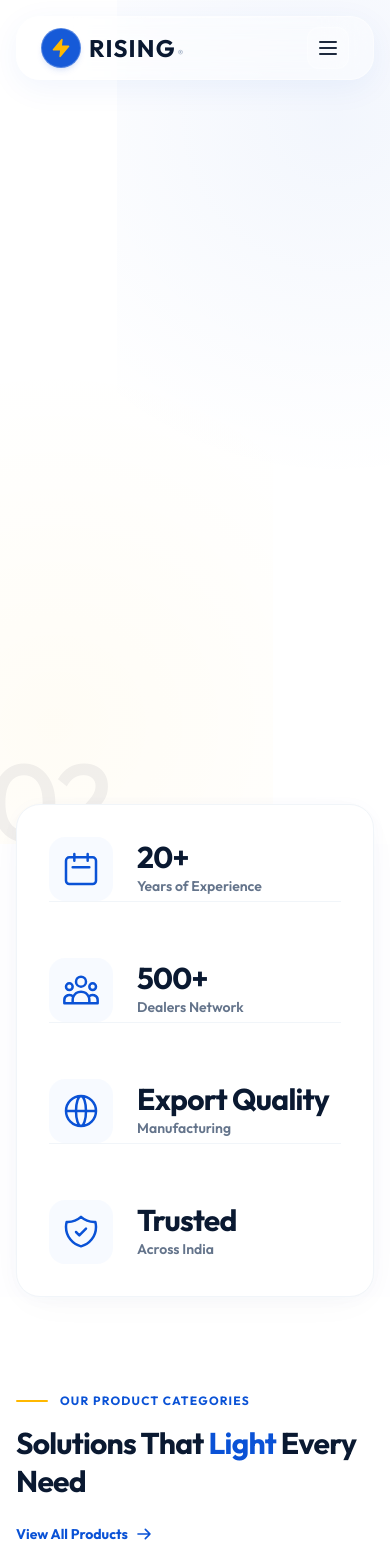
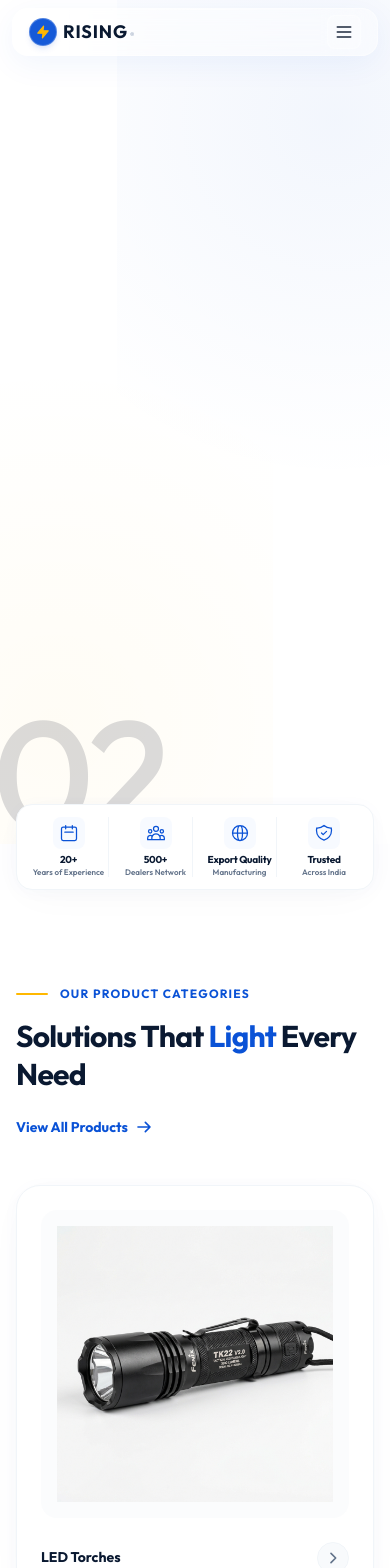
Before and after one commit to MintuSingh07/raising-ecommerce, a Next.js app: page / in a window 390 px wide. Shown: the top 1568 px of the page. Built offline with nearby package versions, Linux system fonts and the light colour scheme.

Commit message:
style: optimize Navbar layout and responsive icon sizing across components

```diff
--- a/src/components/Hero.tsx
+++ b/src/components/Hero.tsx
@@ -91,7 +91,7 @@ export default function Hero() {
 
   return (
     <section
-      className={`relative overflow-hidden w-full h-screen min-h-[500px] bg-white select-none ${
+      className={`relative overflow-hidden w-full h-screen h-[100dvh] min-h-[500px] bg-white select-none ${
         isDragging ? "cursor-grabbing" : "cursor-grab"
       }`}
       onTouchStart={handleTouchStart}
@@ -124,7 +124,7 @@ export default function Hero() {
             >
               {/* Aesthetic Large Number in Bottom Left Corner - Bleeding out of screen */}
               <div
-                className="absolute left-[-3vw] bottom-[-3vw] font-medium font-display text-[28vw] sm:text-[24vw] leading-none text-slate-900/6 tracking-tighter select-none"
+                className="absolute left-[-2vw] bottom-[-2vw] sm:left-[-3vw] sm:bottom-[-3vw] font-medium font-display text-[40vw] sm:text-[32vw] md:text-[28vw] lg:text-[24vw] leading-none text-slate-900/15 tracking-tighter select-none"
               >
                 0{index + 1}
               </div>
--- a/src/components/Navbar.tsx
+++ b/src/components/Navbar.tsx
@@ -7,27 +7,27 @@ export default function Navbar() {
   const [isOpen, setIsOpen] = useState(false);
 
   return (
-    <header className="fixed top-4 left-0 right-0 z-50 w-full px-4 sm:px-6 lg:px-8">
+    <header className="fixed top-2 sm:top-4 left-0 right-0 z-50 w-full px-3 sm:px-6 lg:px-8">
       {/* Liquid Glass Container */}
-      <div className="max-w-7xl mx-auto relative overflow-hidden bg-white/35 backdrop-blur-xl border border-white/40 shadow-[0_8px_32px_0_rgba(10,82,214,0.06)] rounded-3xl sm:rounded-full px-6 sm:px-8 h-16 flex justify-between items-center transition-all duration-300">
+      <div className="max-w-7xl mx-auto relative overflow-hidden bg-white/35 backdrop-blur-xl border border-white/40 shadow-[0_8px_32px_0_rgba(10,82,214,0.06)] rounded-2xl sm:rounded-full px-4 sm:px-8 h-12 sm:h-16 flex justify-between items-center transition-all duration-300">
         {/* Glass reflection highlight */}
         <div className="absolute top-0 inset-x-12 h-[1px] bg-gradient-to-r from-transparent via-white/60 to-transparent pointer-events-none" />
 
         {/* Logo */}
-        <Link href="/" className="flex items-center gap-2 group relative z-10">
-          <div className="relative w-10 h-10 rounded-full bg-primary/95 flex items-center justify-center shadow-md shadow-primary/10 border border-white/25 transition-transform duration-300 group-hover:scale-105">
+        <Link href="/" className="flex items-center gap-1.5 sm:gap-2 group relative z-10">
+          <div className="relative w-7 h-7 sm:w-10 sm:h-10 rounded-full bg-primary/95 flex items-center justify-center shadow-md shadow-primary/10 border border-white/25 transition-transform duration-300 group-hover:scale-105">
             <svg
               viewBox="0 0 24 24"
               fill="none"
               xmlns="http://www.w3.org/2000/svg"
-              className="w-5 h-5 text-accent fill-accent"
+              className="w-3.5 h-3.5 sm:w-5 sm:h-5 text-accent fill-accent"
             >
               <path d="M13 2L3 14H12L11 22L21 10H12L13 2Z" stroke="currentColor" strokeWidth="2" strokeLinecap="round" strokeLinejoin="round" />
             </svg>
           </div>
-          <span className="text-2xl font-black tracking-wider text-dark-navy flex items-baseline">
+          <span className="text-lg sm:text-2xl font-black tracking-wider text-dark-navy flex items-baseline">
             RISING
-            <span className="text-[10px] font-bold text-slate-400 ml-0.5 leading-none">®</span>
+            <span className="text-[8px] sm:text-[10px] font-bold text-slate-400 ml-0.5 leading-none">®</span>
           </span>
         </Link>
 
@@ -85,15 +85,15 @@ export default function Navbar() {
         <div className="flex items-center md:hidden relative z-10">
           <button
             onClick={() => setIsOpen(!isOpen)}
-            className="inline-flex items-center justify-center p-2 rounded-xl text-slate-800 bg-white/20 hover:bg-white/40 border border-white/30 cursor-pointer focus:outline-none transition-all duration-300"
+            className="inline-flex items-center justify-center p-1.5 rounded-lg text-slate-800 bg-white/20 hover:bg-white/40 border border-white/30 cursor-pointer focus:outline-none transition-all duration-300"
             aria-label="Open menu"
           >
             {isOpen ? (
-              <svg className="block h-6 w-6" fill="none" viewBox="0 0 24 24" stroke="currentColor">
+              <svg className="block h-5 w-5" fill="none" viewBox="0 0 24 24" stroke="currentColor">
                 <path strokeLinecap="round" strokeLinejoin="round" strokeWidth={2} d="M6 18L18 6M6 6l12 12" />
               </svg>
             ) : (
-              <svg className="block h-6 w-6" fill="none" viewBox="0 0 24 24" stroke="currentColor">
+              <svg className="block h-5 w-5" fill="none" viewBox="0 0 24 24" stroke="currentColor">
                 <path strokeLinecap="round" strokeLinejoin="round" strokeWidth={2} d="M4 6h16M4 12h16M4 18h16" />
               </svg>
             )}
@@ -103,42 +103,42 @@ export default function Navbar() {
 
       {/* Mobile Menu - Liquid Glass dropdown */}
       {isOpen && (
-        <div className="md:hidden mt-3 mx-auto max-w-7xl p-5 bg-white/35 backdrop-blur-xl border border-white/45 rounded-3xl space-y-2 shadow-[0_12px_40px_rgba(0,0,0,0.08)] animate-fadeIn relative z-40">
+        <div className="md:hidden mt-2 mx-auto max-w-7xl p-4 bg-white/35 backdrop-blur-xl border border-white/45 rounded-2xl space-y-1.5 shadow-[0_12px_40px_rgba(0,0,0,0.08)] animate-fadeIn pointer-events-auto relative z-40">
           <Link
             href="/"
             onClick={() => setIsOpen(false)}
-            className="block px-4 py-2.5 rounded-2xl text-base font-bold text-primary bg-white/50 border border-white/40"
+            className="block px-4 py-2 rounded-xl text-sm font-bold text-primary bg-white/50 border border-white/40"
           >
             Home
           </Link>
-          <div className="px-4 py-2.5 text-base font-bold text-slate-800 hover:text-primary cursor-pointer hover:bg-white/40 border border-transparent hover:border-white/30 rounded-2xl transition-all duration-300">
+          <div className="px-4 py-2 text-sm font-bold text-slate-800 hover:text-primary cursor-pointer hover:bg-white/40 border border-transparent hover:border-white/30 rounded-xl transition-all duration-300">
             Products
           </div>
-          <div className="px-4 py-2.5 text-base font-bold text-slate-800 hover:text-primary cursor-pointer hover:bg-white/40 border border-transparent hover:border-white/30 rounded-2xl transition-all duration-300">
+          <div className="px-4 py-2 text-sm font-bold text-slate-800 hover:text-primary cursor-pointer hover:bg-white/40 border border-transparent hover:border-white/30 rounded-xl transition-all duration-300">
             Solutions
           </div>
           <Link
             href="#about"
             onClick={() => setIsOpen(false)}
-            className="block px-4 py-2.5 text-base font-bold text-slate-800 hover:text-primary hover:bg-white/40 border border-transparent hover:border-white/30 rounded-2xl transition-all duration-300"
+            className="block px-4 py-2 text-sm font-bold text-slate-800 hover:text-primary hover:bg-white/40 border border-transparent hover:border-white/30 rounded-xl transition-all duration-300"
           >
             About Us
           </Link>
-          <div className="px-4 py-2.5 text-base font-bold text-slate-800 hover:text-primary cursor-pointer hover:bg-white/40 border border-transparent hover:border-white/30 rounded-2xl transition-all duration-300">
+          <div className="px-4 py-2 text-sm font-bold text-slate-800 hover:text-primary cursor-pointer hover:bg-white/40 border border-transparent hover:border-white/30 rounded-xl transition-all duration-300">
             Resources
           </div>
           <Link
             href="#contact"
             onClick={() => setIsOpen(false)}
-            className="block px-4 py-2.5 text-base font-bold text-slate-800 hover:text-primary hover:bg-white/40 border border-transparent hover:border-white/30 rounded-2xl transition-all duration-300"
+            className="block px-4 py-2 text-sm font-bold text-slate-800 hover:text-primary hover:bg-white/40 border border-transparent hover:border-white/30 rounded-xl transition-all duration-300"
           >
             Contact Us
           </Link>
-          <div className="pt-3">
+          <div className="pt-2">
             <Link
               href="#distributor"
               onClick={() => setIsOpen(false)}
-              className="block w-full text-center px-6 py-3.5 rounded-full text-sm font-bold bg-primary text-white border border-white/20 shadow-lg shadow-primary/20 hover:bg-primary-navy transition-all duration-300"
+              className="block w-full text-center px-4 py-2.5 rounded-full text-xs font-bold bg-primary text-white border border-white/20 shadow-lg shadow-primary/20 hover:bg-primary-navy transition-all duration-300"
             >
               Become a Distributor
             </Link>
--- a/src/components/StatsBanner.tsx
+++ b/src/components/StatsBanner.tsx
@@ -4,7 +4,7 @@ export default function StatsBanner() {
       value: "20+",
       label: "Years of Experience",
       icon: (
-        <svg className="w-10 h-10 text-primary" fill="none" viewBox="0 0 24 24" stroke="currentColor">
+        <svg className="w-5 h-5 sm:w-8 sm:h-8 lg:w-10 lg:h-10 text-primary" fill="none" viewBox="0 0 24 24" stroke="currentColor">
           <path strokeLinecap="round" strokeLinejoin="round" strokeWidth={1.5} d="M8 7V3m8 4V3m-9 8h10M5 21h14a2 2 0 002-2V7a2 2 0 00-2-2H5a2 2 0 00-2 2v12a2 2 0 002 2z" />
         </svg>
       ),
@@ -13,7 +13,7 @@ export default function StatsBanner() {
       value: "500+",
       label: "Dealers Network",
       icon: (
-        <svg className="w-10 h-10 text-primary" fill="none" viewBox="0 0 24 24" stroke="currentColor">
+        <svg className="w-5 h-5 sm:w-8 sm:h-8 lg:w-10 lg:h-10 text-primary" fill="none" viewBox="0 0 24 24" stroke="currentColor">
           <path strokeLinecap="round" strokeLinejoin="round" strokeWidth={1.5} d="M17 20h5v-2a3 3 0 00-5.356-1.857M17 20H7m10 0v-2c0-.656-.126-1.283-.356-1.857M7 20H2v-2a3 3 0 015.356-1.857M7 20v-2c0-.656.126-1.283.356-1.857m0 0a5.002 5.002 0 019.288 0M15 7a3 3 0 11-6 0 3 3 0 016 0zm6 3a2 2 0 11-4 0 2 2 0 014 0zM7 10a2 2 0 11-4 0 2 2 0 014 0z" />
         </svg>
       ),
@@ -22,7 +22,7 @@ export default function StatsBanner() {
       value: "Export Quality",
       label: "Manufacturing",
       icon: (
-        <svg className="w-10 h-10 text-primary" fill="none" viewBox="0 0 24 24" stroke="currentColor">
+        <svg className="w-5 h-5 sm:w-8 sm:h-8 lg:w-10 lg:h-10 text-primary" fill="none" viewBox="0 0 24 24" stroke="currentColor">
           <path strokeLinecap="round" strokeLinejoin="round" strokeWidth={1.5} d="M21 12a9 9 0 01-9 9m9-9a9 9 0 00-9-9m9 9H3m9 9a9 9 0 01-9-9m9 9c1.657 0 3-4.03 3-9s-1.343-9-3-9m0 18c-1.657 0-3-4.03-3-9s1.343-9 3-9m-9 9a9 9 0 019-9" />
         </svg>
       ),
@@ -31,7 +31,7 @@ export default function StatsBanner() {
       value: "Trusted",
       label: "Across India",
       icon: (
-        <svg className="w-10 h-10 text-primary" fill="none" viewBox="0 0 24 24" stroke="currentColor">
+        <svg className="w-5 h-5 sm:w-8 sm:h-8 lg:w-10 lg:h-10 text-primary" fill="none" viewBox="0 0 24 24" stroke="currentColor">
           <path strokeLinecap="round" strokeLinejoin="round" strokeWidth={1.5} d="M9 12l2 2 4-4m5.618-4.016A11.955 11.955 0 0112 2.944a11.955 11.955 0 01-8.618 3.04A12.02 12.02 0 003 9c0 5.591 3.824 10.29 9 11.622 5.176-1.332 9-6.03 9-11.622 0-1.042-.133-2.052-.382-3.016z" />
         </svg>
       ),
@@ -40,23 +40,23 @@ export default function StatsBanner() {
 
   return (
     <div className="relative max-w-7xl mx-auto px-4 sm:px-6 lg:px-8 -mt-10 z-20">
-      <div className="bg-white rounded-3xl border border-slate-100 shadow-premium p-8 md:p-10">
-        <div className="grid grid-cols-1 md:grid-cols-2 lg:grid-cols-4 gap-8 md:gap-12 divide-y md:divide-y-0 lg:divide-x divide-slate-100">
+      <div className="bg-white rounded-2xl sm:rounded-3xl border border-slate-100 shadow-premium p-3 sm:p-6 md:p-10">
+        <div className="grid grid-cols-4 gap-1 sm:gap-6 lg:gap-8 divide-x divide-slate-100">
           {stats.map((stat, idx) => (
             <div
               key={idx}
-              className={`flex items-center gap-6 ${
-                idx > 0 ? "pt-6 md:pt-0 lg:pl-8" : ""
-              } ${idx === 2 ? "md:pl-0" : ""}`}
+              className={`flex flex-col sm:flex-row items-center gap-1.5 sm:gap-4 lg:gap-6 text-center sm:text-left ${
+                idx > 0 ? "pl-1.5 sm:pl-6 lg:pl-8" : ""
+              }`}
             >
-              <div className="flex-shrink-0 p-3 bg-blue-50/50 rounded-2xl">
+              <div className="flex-shrink-0 p-1.5 sm:p-3 bg-blue-50/50 rounded-lg sm:rounded-2xl">
                 {stat.icon}
               </div>
-              <div className="flex flex-col">
-                <span className="text-3xl font-extrabold text-dark-navy leading-none tracking-tight">
+              <div className="flex flex-col min-w-0">
+                <span className="text-[10px] sm:text-lg md:text-2xl lg:text-3xl font-extrabold text-dark-navy leading-none tracking-tight">
                   {stat.value}
                 </span>
-                <span className="text-sm font-semibold text-slate-light mt-1.5 leading-tight">
+                <span className="text-[8px] sm:text-xs md:text-sm font-semibold text-slate-light mt-0.5 sm:mt-1.5 leading-tight">
                   {stat.label}
                 </span>
               </div>
```
